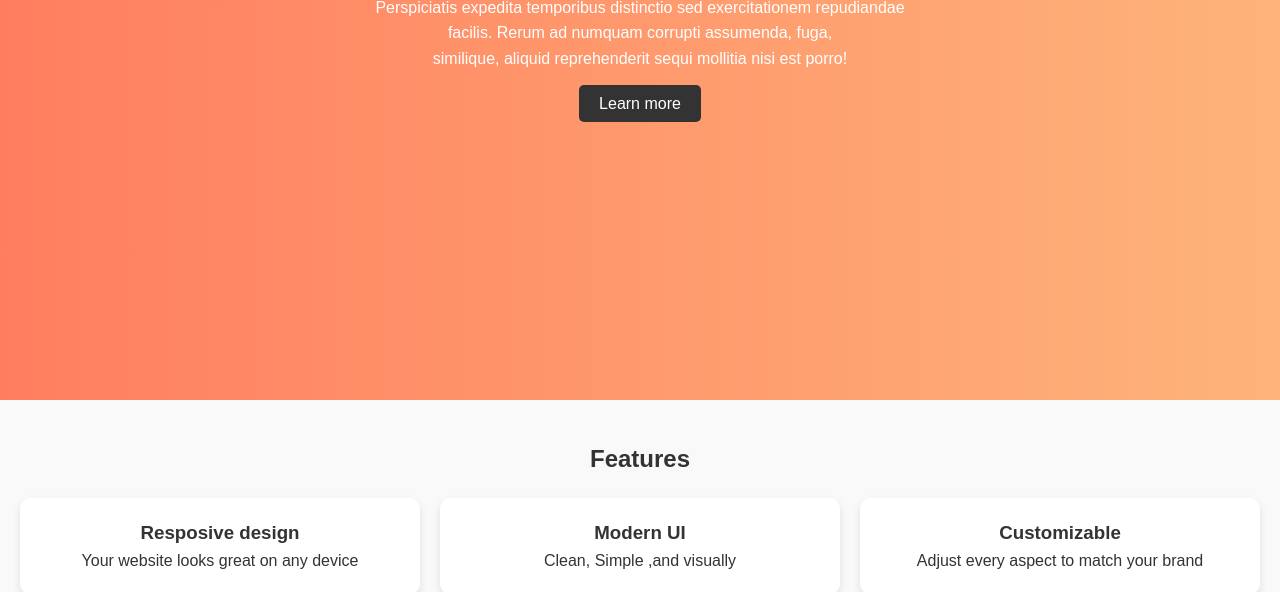
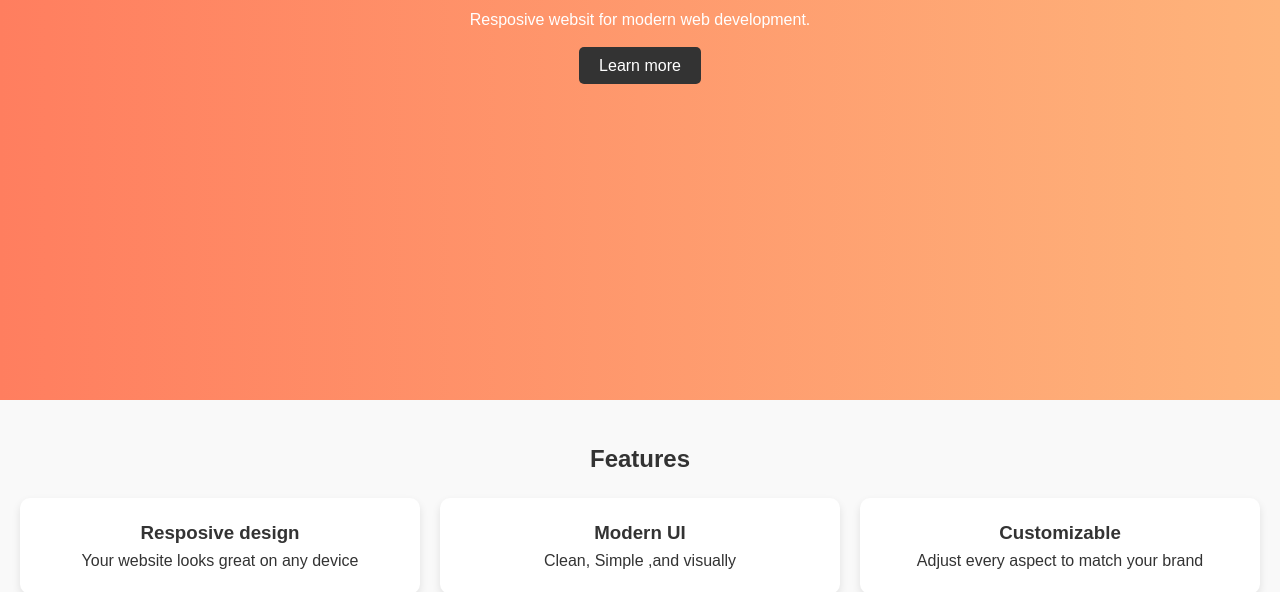
Before and after one commit to Techno-rusuky/day-5, a plain HTML site: page index.html in a window 1280 px wide. Shown: the part 508-1100 px from the top of the page. Drawn offline with Linux system fonts and the light colour scheme.

Commit message:
p changed

```diff
--- a/index.html
+++ b/index.html
@@ -26,10 +26,7 @@
       <div class="hero-content">
         <h1>welcome to Ruzki website</h1>
         <p>
-          Lorem ipsum dolor sit amet consectetur adipisicing elit.<br> Perspiciatis
-          expedita temporibus distinctio sed exercitationem repudiandae<br> facilis.
-          Rerum ad numquam corrupti assumenda, fuga,<br> similique, aliquid
-          reprehenderit sequi mollitia nisi est porro!
+         Resposive websit for modern web development.
         </p>
         <a href="" class="btn">Learn more</a>
       </div>
```
